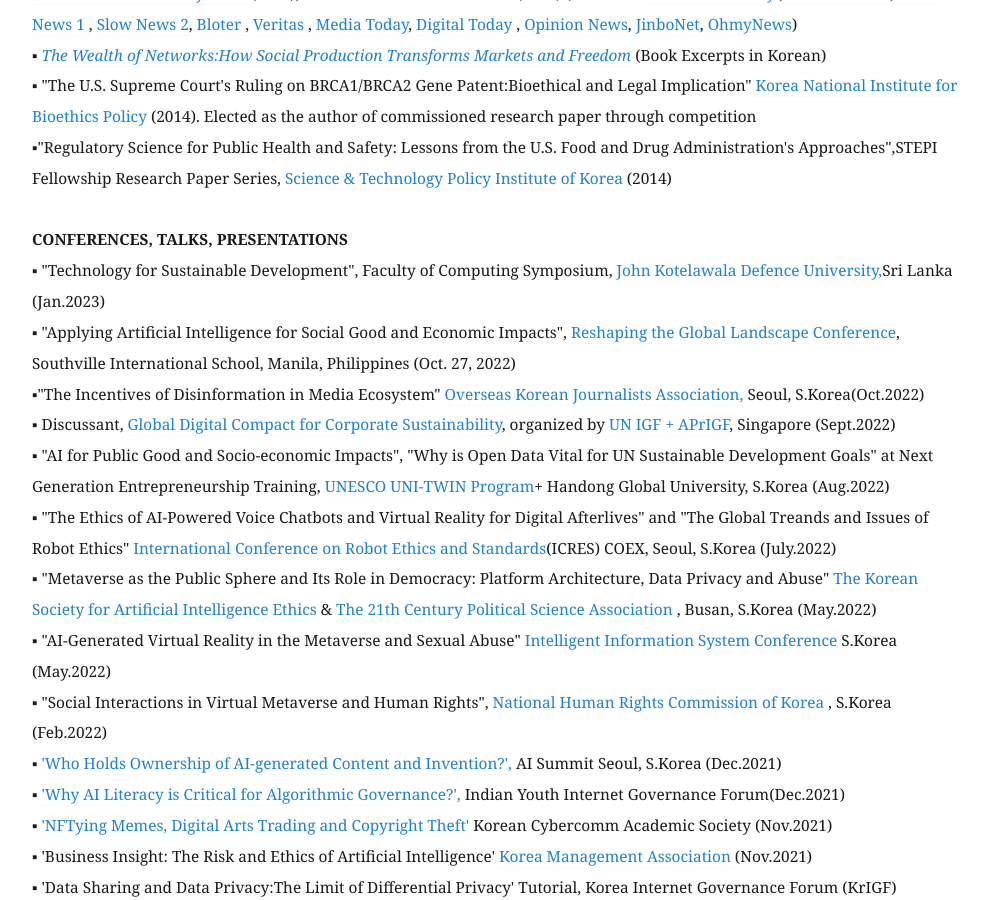
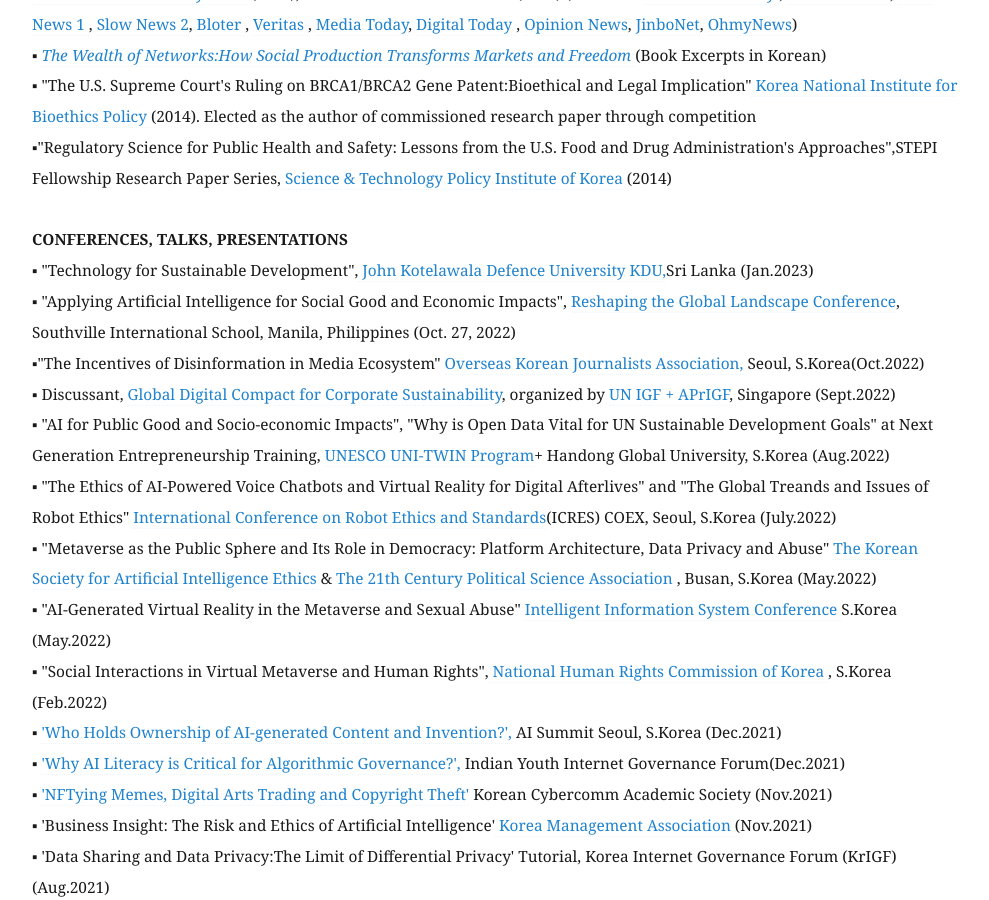
Before and after one commit to eunchangchoi/eunchangchoi.github.io, a Jekyll site: the page built from index.md, in a window 1280 px wide and 900 px high, scrolled down 3468 px. Shown: the whole window, without its empty margins (68-1057 px from the left). Built offline with Jekyll 4.4.1, drawn with Linux system fonts in a browser that asks for light colours.

Commit message:
Update index.md

```diff
--- a/index.md
+++ b/index.md
@@ -76,7 +76,7 @@
 ▪"Regulatory Science for Public Health and Safety: Lessons from the U.S. Food and Drug Administration's Approaches",STEPI Fellowship Research Paper Series,<a href="https://www.stepi.re.kr/site/stepien/main.do"> Science & Technology Policy Institute of Korea</a> (2014)<br>
      <br>
  <strong> CONFERENCES, TALKS, PRESENTATIONS </strong> <br>
-▪ "Technology for Sustainable Development", Faculty of Computing Symposium, <a href="https://www.kdu.ac.lk/"> John Kotelawala Defence University,</a>Sri Lanka (Jan.2023) <br>
+▪ "Technology for Sustainable Development",<a href="https://www.kdu.ac.lk/"> John Kotelawala Defence University KDU,</a>Sri Lanka (Jan.2023) <br>
 ▪ "Applying Artificial Intelligence for Social Good and Economic Impacts", <a href="https://www.southville.edu.ph/news-ay-2022"> Reshaping the Global Landscape Conference</a>, Southville International School, Manila, Philippines (Oct. 27, 2022) <br>
 ▪"The Incentives of Disinformation in Media Ecosystem" <a href="https://www.okja.org/"> Overseas Korean Journalists Association,</a> Seoul, S.Korea(Oct.2022) <br>
 ▪ Discussant, <a href="https://www.un.org/techenvoy/global-digital-compact"> Global Digital Compact for Corporate Sustainability</a>, organized by <a href="https://ap.rigf.asia/news/2022-program-schedule/"> UN IGF + APrIGF</a>, Singapore (Sept.2022)<br>
```
